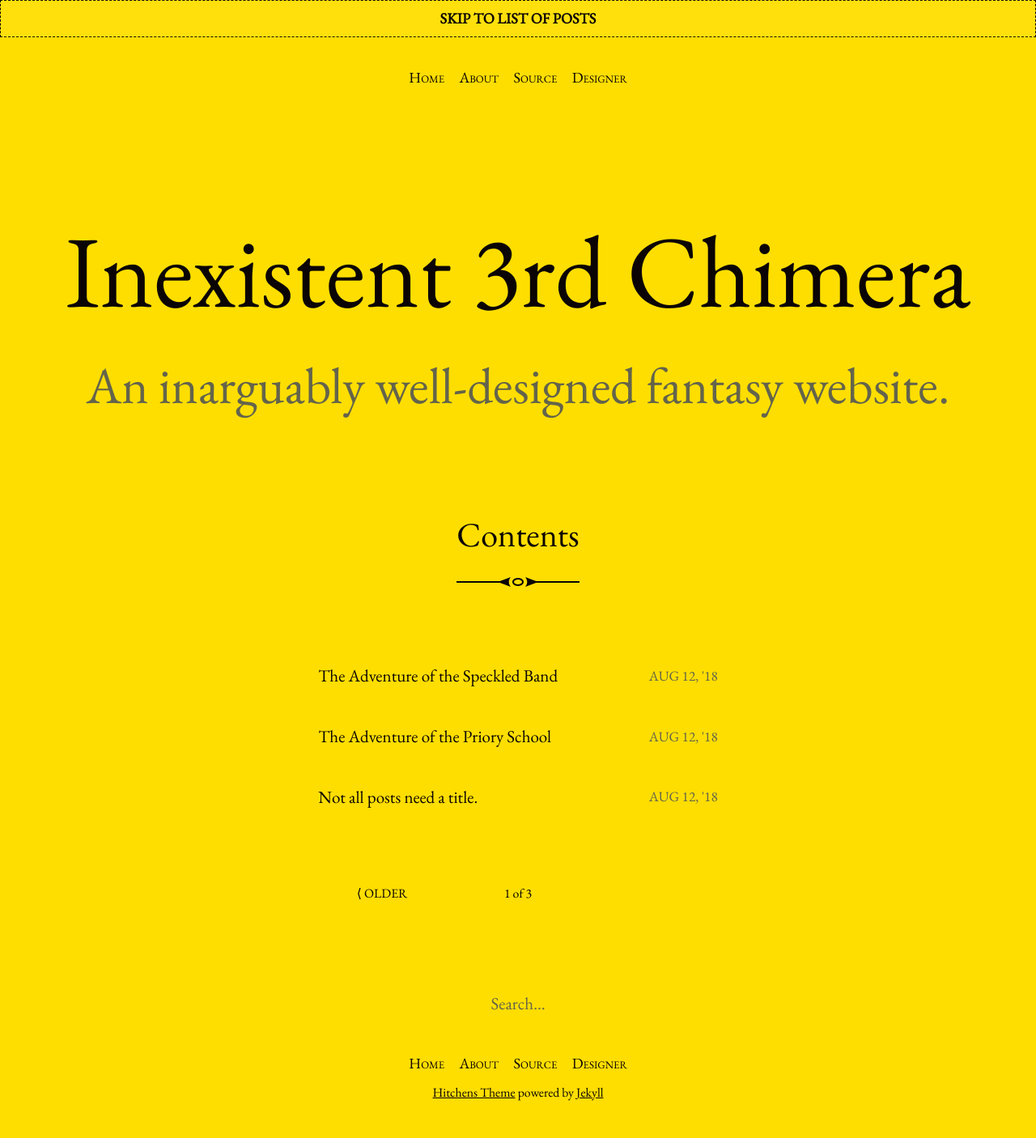
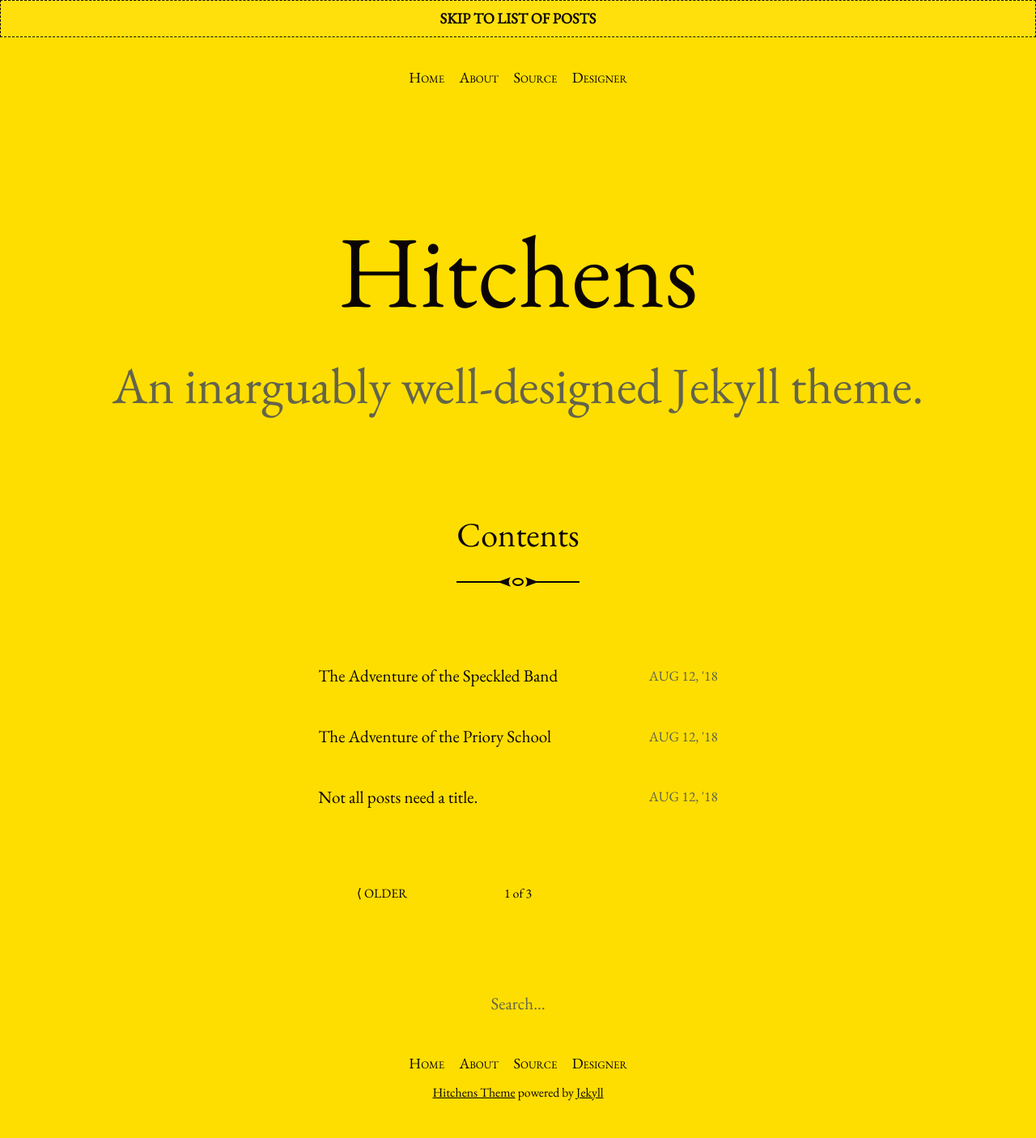
Before and after one commit to InexistentThirdChimera/InexistentThirdChimera.github.io, a Jekyll site: the page built from index.html, in a window 1280 px wide. Shown: the whole page at 81% size. Built offline with Jekyll 4.4.1, drawn with Linux system fonts in a browser that asks for light colours; the list of posts is cut into pages by our own code.

Commit message:
reversed

```diff
--- a/_config.yml
+++ b/_config.yml
@@ -13,12 +13,12 @@
 # you will see them accessed via {{ site.title }}, {{ site.email }}, and so on.
 # You can create any custom variable you would like, and they will be accessible
 # in the templates via {{ site.myvariable }}.
-title: Inexistent 3rd Chimera
-email: mattia.arrighetti@me.com
+title: Hitchens
+email: hello@patdryburgh.com
 description: >- # this means to ignore newlines until "baseurl:"
-  An inarguably well-designed fantasy website.
-baseurl: "/Inexistent 3rd Chimera" # the subpath of your site, e.g. /blog
-url: "https://inexistentthirdchimera.github.io" # the base hostname & protocol for your site, e.g. http://example.com
+  An inarguably well-designed Jekyll theme.
+baseurl: "/hitchens" # the subpath of your site, e.g. /blog
+url: "https://patdryburgh.github.io" # the base hostname & protocol for your site, e.g. http://example.com
 icon: /assets/images/icon-512.png
 twitter_username: patdryburgh
 github_username:  patdryburgh
```
